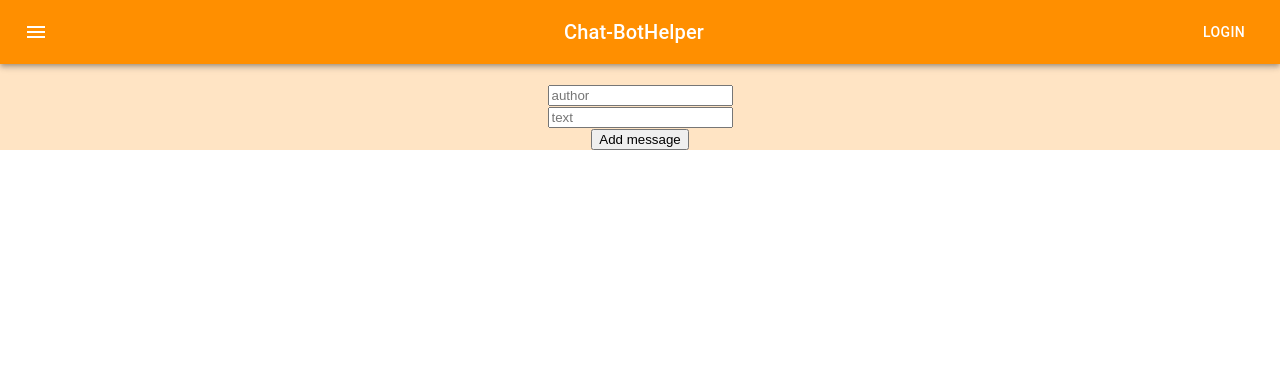
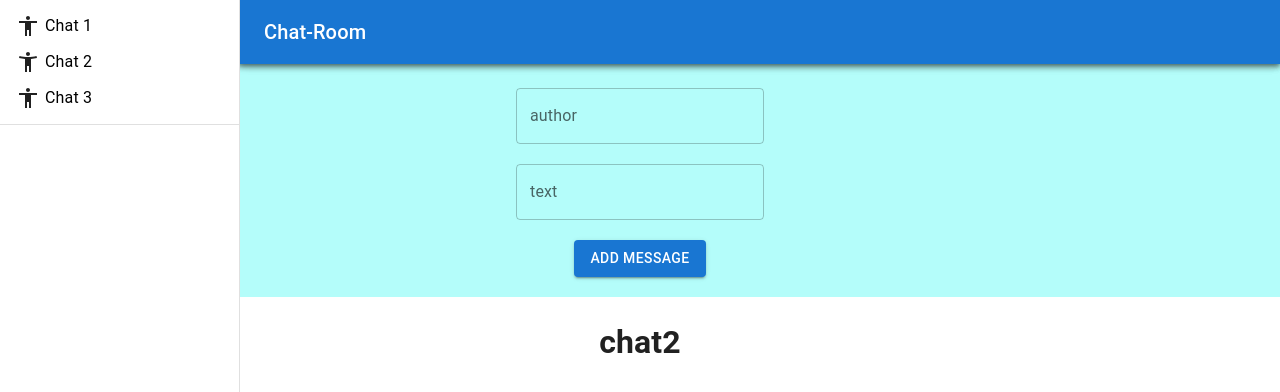
Before and after one commit to AlexeyTurdakov/ReactGB, a React (Create React App) app: page /components/chat2 in a window 1280 px wide. Shown: the top 392 px of the page. Built offline with nearby package versions, Linux system fonts and the light colour scheme.

Commit message:
homework4

```diff
--- a/package.json
+++ b/package.json
@@ -13,6 +13,7 @@
     "@testing-library/user-event": "^13.5.0",
     "react": "^18.2.0",
     "react-dom": "^18.2.0",
+    "react-router-dom": "^6.4.2",
     "react-scripts": "5.0.1",
     "styled-components": "^5.3.6",
     "web-vitals": "^2.1.4"
--- a/src/App.css
+++ b/src/App.css
@@ -28,6 +28,13 @@
   color: #61dafb;
 }
 
+.href-drawer {
+  text-decoration: none;
+  color: black;
+  margin-left: 5px;
+}
+
+
 @keyframes App-logo-spin {
   from {
     transform: rotate(0deg);
--- a/src/App.js
+++ b/src/App.js
@@ -1,6 +1,13 @@
 import "./App.css";
 import React, { useState, useEffect } from "react";
 import Header from "./components/Header";
+import { Route, Routes } from "react-router-dom";
+import Chat1 from "./components/Chat1";
+import Chat2 from "./components/Chat2";
+import Chat3 from "./components/Chat3";
+import TextField from "@mui/material/TextField";
+import Button from "@mui/material/Button";
+import NotFoundPage from "./components/NotFoundPage";
 
 function App() {
   const [messageList, setMessageList] = useState([]);
@@ -45,28 +52,38 @@
   }
 
   return (
+    <>
       <div className="App">
         <Header />
         <form onSubmit={handleSubmit}>
           <br />
-        <input
-          value={author}
+          <TextField
+            id="outlined-basic"
+            label="author"
+            variant="outlined"
             onChange={(event) => setAuthor(event.target.value)}
-          placeholder="author"
           />
           <br />
-        <input
-          value={messageText}
+          <TextField
+            id="outlined-basic"
+            label="text"
+            variant="outlined"
             onChange={(event) => setMessageText(event.target.value)}
-          placeholder="text"
+            style={{ margin: "20px 0" }}
           />
           <br />
-        <button type="submit">Add message</button>
+          <Button
+            variant="contained"
+            type="submit"
+            style={{ margin: "0 0 20px 0" }}
+          >
+            Add message
+          </Button>
         </form>
 
         {messageList.map((message) => {
           return (
-          <div>
+            <div key={message.id}>
               <p>
                 {message.author} {message.messageText}
               </p>
@@ -74,6 +91,14 @@
           );
         })}
       </div>
+
+      <Routes>
+        <Route path={"/components/chat1"} element={<Chat1 />}></Route>
+        <Route path={"/components/chat2"} element={<Chat2 />}></Route>
+        <Route path={"/components/chat3"} element={<Chat3 />}></Route>
+        <Route path={"*"} element={<NotFoundPage />}></Route>
+      </Routes>
+    </>
   );
 }
 
--- /dev/null
+++ b/src/components/Chat1.js
@@ -0,0 +1,7 @@
+import React from "react";
+
+const Chat1 = () => {
+  return <h1 style={{ textAlign: "center" }}>chat1</h1>;
+};
+
+export default Chat1;
--- /dev/null
+++ b/src/components/Chat2.js
@@ -0,0 +1,7 @@
+import React from "react";
+
+const Chat2 = () => {
+  return <h1 style={{ textAlign: "center" }}>chat2</h1>;
+};
+
+export default Chat2;
--- /dev/null
+++ b/src/components/Chat3.js
@@ -0,0 +1,7 @@
+import React from "react";
+
+const Chat3 = () => {
+  return <h1 style={{ textAlign: "center" }}>chat3</h1>;
+};
+
+export default Chat3;
--- a/src/components/Drawer.js
+++ b/src/components/Drawer.js
@@ -1,31 +1,132 @@
-import React, { Component } from "react";
-import { Drawer, MenuItem } from "@mui/material";
-import AddRoundedIcon from "@mui/icons-material/AddRounded";
+import * as React from "react";
+import PropTypes from "prop-types";
+import AppBar from "@mui/material/AppBar";
+import Box from "@mui/material/Box";
+import CssBaseline from "@mui/material/CssBaseline";
+import Divider from "@mui/material/Divider";
+import Drawer from "@mui/material/Drawer";
+import IconButton from "@mui/material/IconButton";
+import List from "@mui/material/List";
+import MenuIcon from "@mui/icons-material/Menu";
+import Toolbar from "@mui/material/Toolbar";
+import Typography from "@mui/material/Typography";
+import MenuItem from "@mui/material/MenuItem";
+import AccessibilityIcon from "@mui/icons-material/Accessibility";
 import AccessibilityNewIcon from "@mui/icons-material/AccessibilityNew";
-import AccessibilityIcon from "@mui/icons-material/Accessibility";
-import AddHomeIcon from "@mui/icons-material/AddHome";
+import { Link } from "react-router-dom";
 
-export default class AppDrawer extends Component {
-  render() {
-    return (
-      <Drawer open={this.props.flag}>
-        <MenuItem>
-          <AddHomeIcon />
-          Main Page
+const drawerWidth = 240;
+
+function ResponsiveDrawer(props) {
+  const { window } = props;
+  const [mobileOpen, setMobileOpen] = React.useState(false);
+
+  const handleDrawerToggle = () => {
+    setMobileOpen(!mobileOpen);
+  };
+
+  const drawer = (
+    <div>
+      <List>
+        <MenuItem key="1">
+          <AccessibilityIcon />
+          <Link to="/components/chat1" className="href-drawer">
+            Chat 1
+          </Link>
         </MenuItem>
-        <MenuItem>
+        <MenuItem key="2">
+          <AccessibilityNewIcon />
+          <Link to="/components/chat2" className="href-drawer">
+            Chat 2
+          </Link>
+        </MenuItem>
+        <MenuItem key="3">
           <AccessibilityIcon />
-          Chat 1
+          <Link to="/components/chat3" className="href-drawer">
+            Chat 3
+          </Link>
         </MenuItem>
-        <MenuItem>
-          <AccessibilityNewIcon />
-          Chat 2
-        </MenuItem>
-        <MenuItem>
-          <AccessibilityIcon />
-          Chat 3
-        </MenuItem>
-      </Drawer>
-    );
-  }
+      </List>
+      <Divider />
+    </div>
+  );
+
+  const container =
+    window !== undefined ? () => window().document.body : undefined;
+
+  return (
+    <Box sx={{ display: "flex" }}>
+      <CssBaseline />
+      <AppBar
+        position="fixed"
+        sx={{
+          width: { sm: `calc(100% - ${drawerWidth}px)` },
+          ml: { sm: `${drawerWidth}px` },
+        }}
+      >
+        <Toolbar>
+          <IconButton
+            color="inherit"
+            aria-label="open drawer"
+            edge="start"
+            onClick={handleDrawerToggle}
+            sx={{ mr: 2, display: { sm: "none" } }}
+          >
+            <MenuIcon />
+          </IconButton>
+          <Typography variant="h6" noWrap component="div">
+            Chat-Room
+          </Typography>
+        </Toolbar>
+      </AppBar>
+      <Box
+        component="nav"
+        sx={{ width: { sm: drawerWidth }, flexShrink: { sm: 0 } }}
+        aria-label="mailbox folders"
+      >
+        {/* The implementation can be swapped with js to avoid SEO duplication of links. */}
+        <Drawer
+          container={container}
+          variant="temporary"
+          open={mobileOpen}
+          onClose={handleDrawerToggle}
+          ModalProps={{
+            keepMounted: true, // Better open performance on mobile.
+          }}
+          sx={{
+            display: { xs: "block", sm: "none" },
+            "& .MuiDrawer-paper": {
+              boxSizing: "border-box",
+              width: drawerWidth,
+            },
+          }}
+        >
+          {drawer}
+        </Drawer>
+        <Drawer
+          variant="permanent"
+          sx={{
+            display: { xs: "none", sm: "block" },
+            "& .MuiDrawer-paper": {
+              boxSizing: "border-box",
+              width: drawerWidth,
+            },
+          }}
+          open
+        >
+          {drawer}
+        </Drawer>
+      </Box>
+    </Box>
+  );
 }
+
+ResponsiveDrawer.propTypes = {
+  /**
+   * Injected by the documentation to work in an iframe.
+   * You won't need it on your project.
+   */
+  window: PropTypes.func,
+};
+
+export default ResponsiveDrawer;
--- /dev/null
+++ b/src/components/NotFoundPage.js
@@ -0,0 +1,13 @@
+import React from "react";
+import { Link } from "react-router-dom";
+
+const NotFoundPage = () => {
+  return (
+    <div style={{ textAlign: "center", color: "red" }}>
+      <h2>not found page</h2>
+      <Link to={"/"}>Main Page</Link>
+    </div>
+  );
+};
+
+export default NotFoundPage;
--- a/src/index.css
+++ b/src/index.css
@@ -13,7 +13,7 @@
 }
 
 .App {
-  background-color: bisque;
+  background-color: rgba(4, 249, 237, 0.298);
 }
 
 main {
--- a/src/index.js
+++ b/src/index.js
@@ -3,11 +3,13 @@
 import './index.css';
 import App from './App';
 import reportWebVitals from './reportWebVitals';
+import { BrowserRouter } from 'react-router-dom';
 
 const root = ReactDOM.createRoot(document.getElementById('root'));
 root.render(
   <React.StrictMode>
-    <App />
+    <BrowserRouter><App /></BrowserRouter>
+
   </React.StrictMode>
 );
 
```
Also changed, not shown: 1 other file (tests, documents, lock files or other folders). Lines whose indentation alone changed are shown as unchanged.
